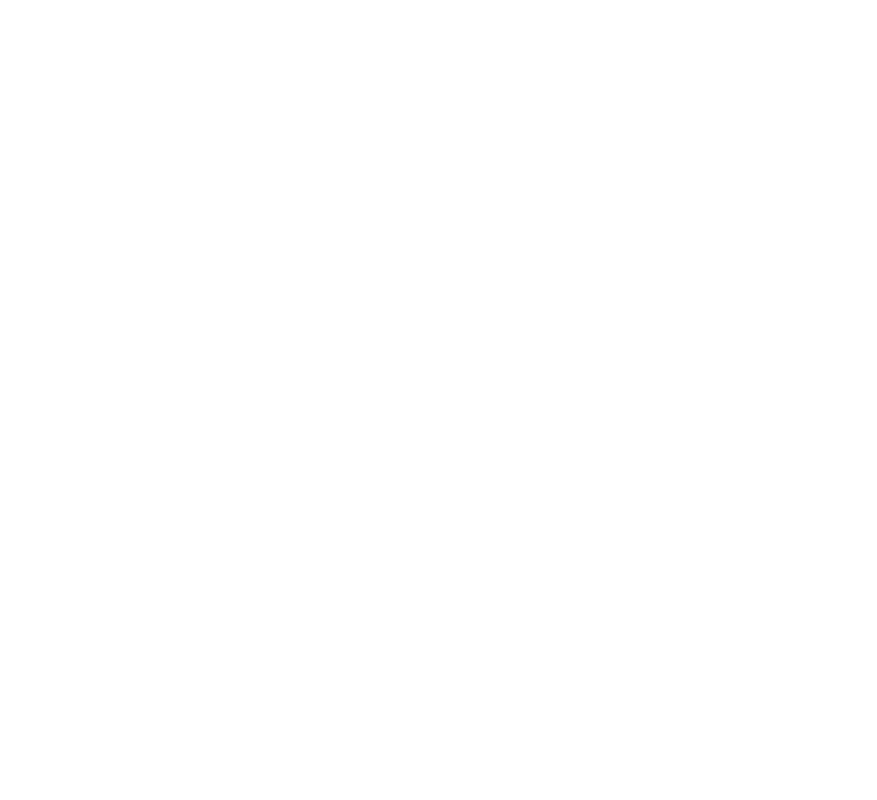
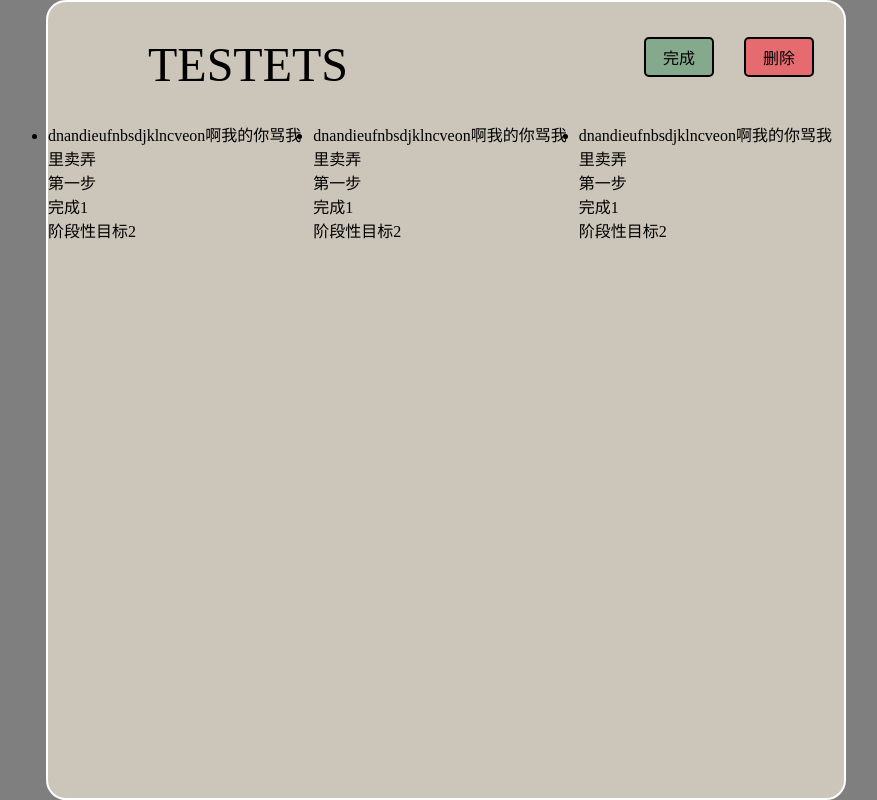
Before and after one commit to Cao-JH/Project_ToDo, a Vue app: page /detail in a window 1280 px wide. Before the commit this address had no page. Shown: the whole page, without its empty margins (194-1071 px from the left). Built offline with nearby package versions, Linux system fonts and the light colour scheme.

Commit message:
用窗口代替之前的方法

```diff
--- a/src/components/Detail.vue
+++ b/src/components/Detail.vue
@@ -4,7 +4,8 @@
             <div class="bar"></div>
             <div class="content">
                 <div class="projectTitle">{{list.projectTitle}}</div>
-                <div class="projectContent">
+                <ul class="projectContent">
+                    <li>
                         <div class="description">{{list.projectDescription}}</div>
                         <div class="lists" v-for="item in list.content" :key="item.id">
                             <div class="listTitle">{{item.listTitle}}</div>
@@ -12,7 +13,26 @@
                                 <div class="target">{{i.targetText}}</div>
                             </div>
                         </div>
+                    </li>
+                    <li>
+                        <div class="description">{{list.projectDescription}}</div>
+                        <div class="lists" v-for="item in list.content" :key="item.id">
+                            <div class="listTitle">{{item.listTitle}}</div>
+                            <div v-for="i in item.listContent" :key="i.id">
+                                <div class="target">{{i.targetText}}</div>
                             </div>
+                        </div>
+                    </li>
+                    <li>
+                        <div class="description">{{list.projectDescription}}</div>
+                        <div class="lists" v-for="item in list.content" :key="item.id">
+                            <div class="listTitle">{{item.listTitle}}</div>
+                            <div v-for="i in item.listContent" :key="i.id">
+                                <div class="target">{{i.targetText}}</div>
+                            </div>
+                        </div>
+                    </li>
+                </ul>
             </div>
             <div class="btn">
                 <button @click="$emit('colseHandler')" class="complete">完成</button>
@@ -70,7 +90,7 @@
 
     .projectDetail {
         width: 800px;
-        height: 720px;
+        height: 800px;
         background: #CCC5B9;
         border-radius: 20px;
         position: relative;
@@ -78,6 +98,19 @@
 
         .bar {
             height: 20px;
+        }
+
+        .content {
+
+            .projectTitle {
+                width: 400px;
+                font-size: 48px;
+                margin: 15px 100px 30px 100px;
+            }
+
+            .projectContent {
+                display: flex;
+            }
         }
 
         .btn {
--- a/src/components/Projects.vue
+++ b/src/components/Projects.vue
@@ -59,10 +59,15 @@
 <script setup lang="ts">
 import { ref } from 'vue'
 import Detail from './Detail.vue'
+// 引入ipc
+const { ipcRenderer } = window.require("electron");
+
 let bol = ref(false)
 
 const show = () => {
-    bol.value = true
+    console.log(11111);
+    // bol.value = true
+    ipcRenderer.send('openNewWin')
 }
 
 const close = (val: boolean) => {
--- a/src/router/index.ts
+++ b/src/router/index.ts
@@ -7,6 +7,11 @@
         name: 'Home',
         component: Home
     },
+    {
+        path: '/detail',
+        name: 'Detail',
+        component: () => import(/* webpackChunkName: "detail" */ '../components/Detail.vue')
+    },
 ]
 
 const router = createRouter({
```
Also changed, not shown: electron/main.ts (+26 -7 lines), 1 other file (tests, documents, lock files or other folders). Lines whose indentation alone changed are shown as unchanged.
